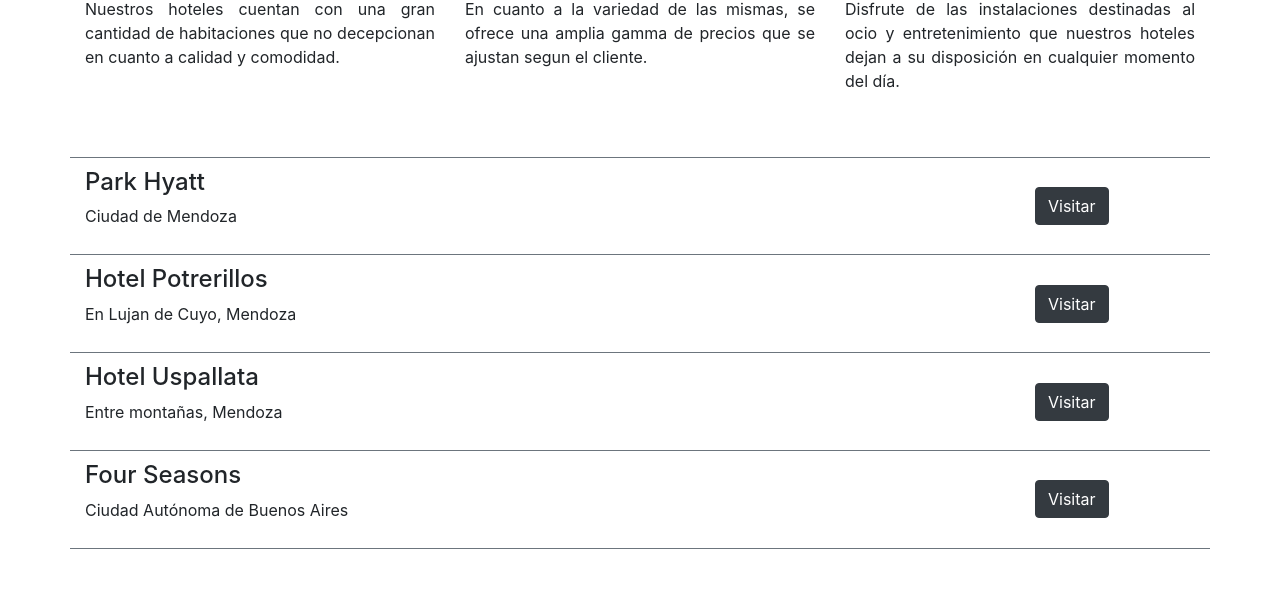
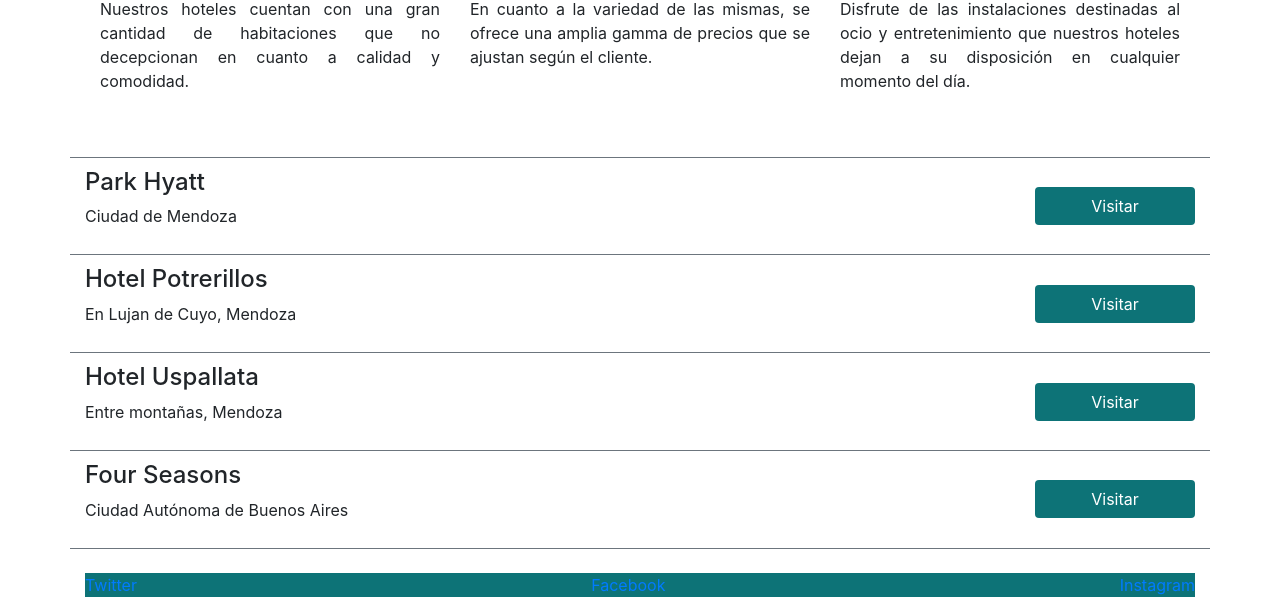
Before and after one commit to JuaniOlguin/guia-hoteles, a website: page index.html in a window 1280 px wide. Shown: the part 333-930 px from the top of the page. Before the commit the page ends 882 px from the top, so only its background shows below. Drawn offline with nearby package versions, Linux system fonts and the light colour scheme.

Commit message:
Cambios menores y agregado de footer a mejorar

```diff
--- /dev/null
+++ b/css/main.css
@@ -0,0 +1,23 @@
+.jumbotron{
+    background-color: #0d7377;
+    color: white;
+}
+.btn{
+    background-color: #0d7377;
+    color: white;
+    width:100%;
+}
+.btn:hover{
+    background-color: #212121;
+    color: white;
+}
+.pie{
+    display: flex;
+    margin: 0 auto;
+    background-color: #0d7377;
+}
+.redes{
+    text-align: center;
+    text-decoration: none;
+    color: white
+}
--- a/index.html
+++ b/index.html
@@ -7,6 +7,7 @@
 
     <!-- Bootstrap CSS -->
     <link rel="stylesheet" href="node_modules/bootstrap/dist/css/bootstrap.min.css">
+    <link rel="stylesheet" href="css/main.css">
 
     <title>Guía Hoteles</title>
   </head>
@@ -17,16 +18,16 @@
     </div>
     <div class="container">
         <br><br>
-        <div class="row">
-            <div class="col-sm-12 col-lg-4">
+        <div class="d-flex flex-wrap">
+            <div class="col-sm-12 col-md-4 col-lg-4">
                 <h2>Comodidad</h2>
                 <p class="text-justify">Nuestros hoteles cuentan con una gran cantidad de habitaciones que no decepcionan en cuanto a calidad y comodidad.</p>
             </div>
-            <div class="col-sm-6 col-lg-4">
+            <div class="col-sm-6 col-md-4 col-lg-4">
                 <h2>Variedad</h2>
-                <p class="text-justify">En cuanto a la variedad de las mismas, se ofrece una amplia gamma de precios que se ajustan segun el cliente.</p>
+                <p class="text-justify">En cuanto a la variedad de las mismas, se ofrece una amplia gamma de precios que se ajustan según el cliente.</p>
             </div>
-            <div class="col-sm-6 col-lg-4">
+            <div class="col-sm-6 col-md-4 col-lg-4">
                 <h2>Ocio</h2>
                 <p class="text-justify">Disfrute de las instalaciones destinadas al ocio y entretenimiento que nuestros hoteles dejan a su disposición en cualquier momento del día.</p>
             </div>
@@ -38,8 +39,8 @@
                 <h4>Park Hyatt</h4>
                 <p>Ciudad de Mendoza</p>
             </div>
-            <div class="col-2 align-self-center">
-                <button class="btn btn-dark">Visitar</button>
+            <div class="col-xs-6 col-md-2 align-self-center">
+                <button class="btn">Visitar</button>
             </div>
         </div>
         <div class="row justify-content-between border-bottom border-secondary" style="padding-bottom: 10px;padding-top:10px">
@@ -47,8 +48,8 @@
                 <h4>Hotel Potrerillos</h4>
                 <p>En Lujan de Cuyo, Mendoza</p>
             </div>
-            <div class="col-2 align-self-center">
-                <button class="btn btn-dark">Visitar</button>
+            <div class="col-xs-6 col-md-2 align-self-center">
+                <button class="btn">Visitar</button>
             </div>
         </div>
         <div class="row justify-content-between border-bottom border-secondary" style="padding-bottom: 10px;padding-top:10px">
@@ -56,8 +57,8 @@
                 <h4>Hotel Uspallata</h4>
                 <p>Entre montañas, Mendoza</p>
             </div>
-            <div class="col-2 align-self-center">
-                <button class="btn btn-dark">Visitar</button>
+            <div class="col-xs-6 col-md-2 align-self-center">
+                <button class="btn">Visitar</button>
             </div>
         </div>
         <div class="row justify-content-between border-bottom border-secondary" style="padding-bottom: 10px;padding-top:10px">
@@ -65,12 +66,27 @@
                 <h4>Four Seasons</h4>
                 <p>Ciudad Autónoma de Buenos Aires</p>
             </div>
-            <div class="col-2 align-self-center">
-                <button class="btn btn-dark">Visitar</button>
+            <div class="col-xs-6 col-md-2 align-self-center">
+                <button class="btn">Visitar</button>
             </div>
         </div>
+        <br>
+        <footer class="pie">
+            <div class="container">
+                <div class="row justify-content-between">
+                    <div class="col-xs-4 redes">
+                        <a href="https://twitter.com/">Twitter</a>
+                    </div>
+                    <div class="col-xs-4 redes">
+                        <a href="https://twitter.com/">Facebook</a>
+                    </div>
+                    <div class="col-xs-4 redes">
+                        <a href="https://twitter.com/">Instagram</a>
+                    </div>
+                </div>
+            </div>
+        </footer>
 
-        </div>
 
     </div>
 
```
